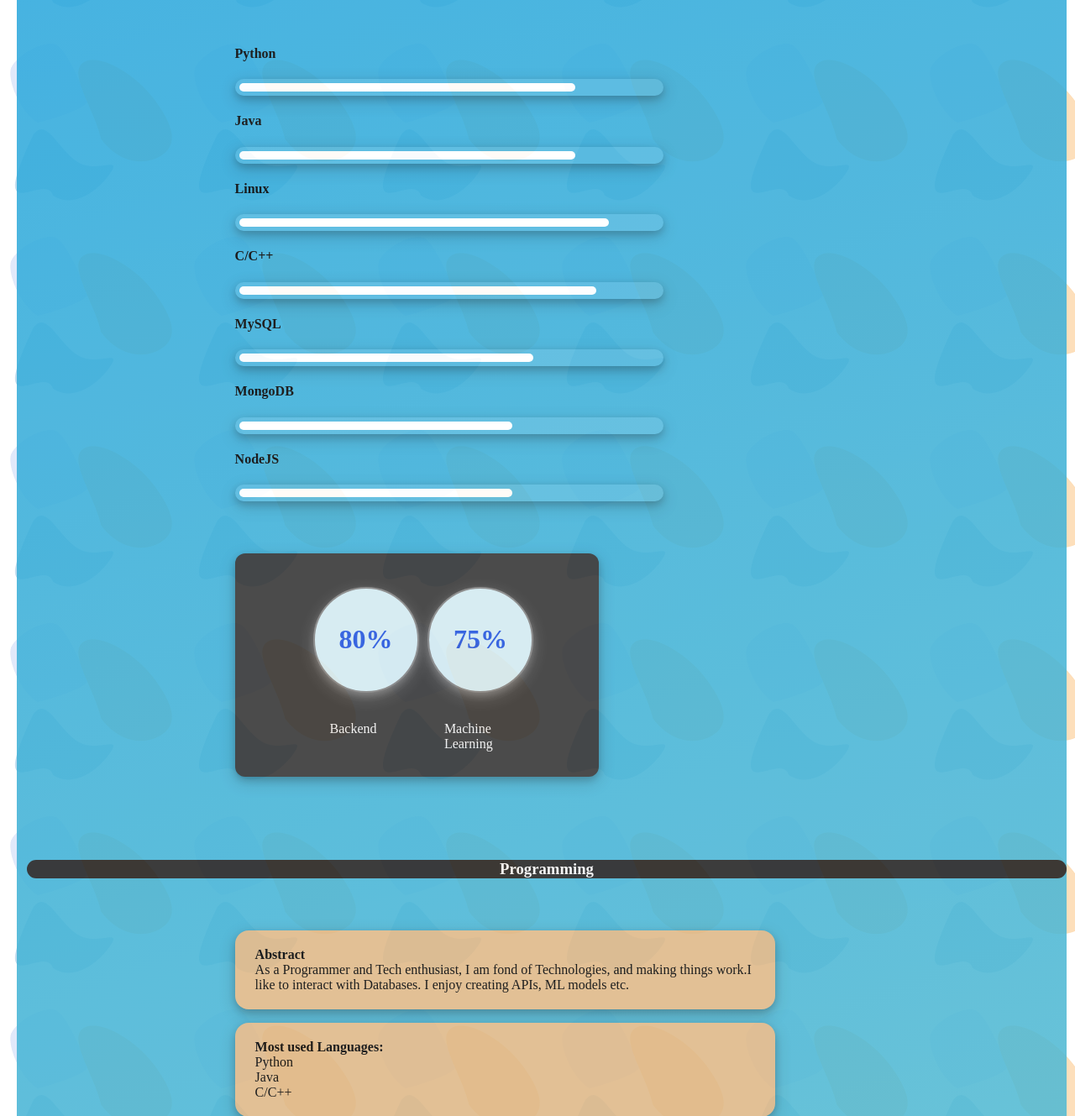
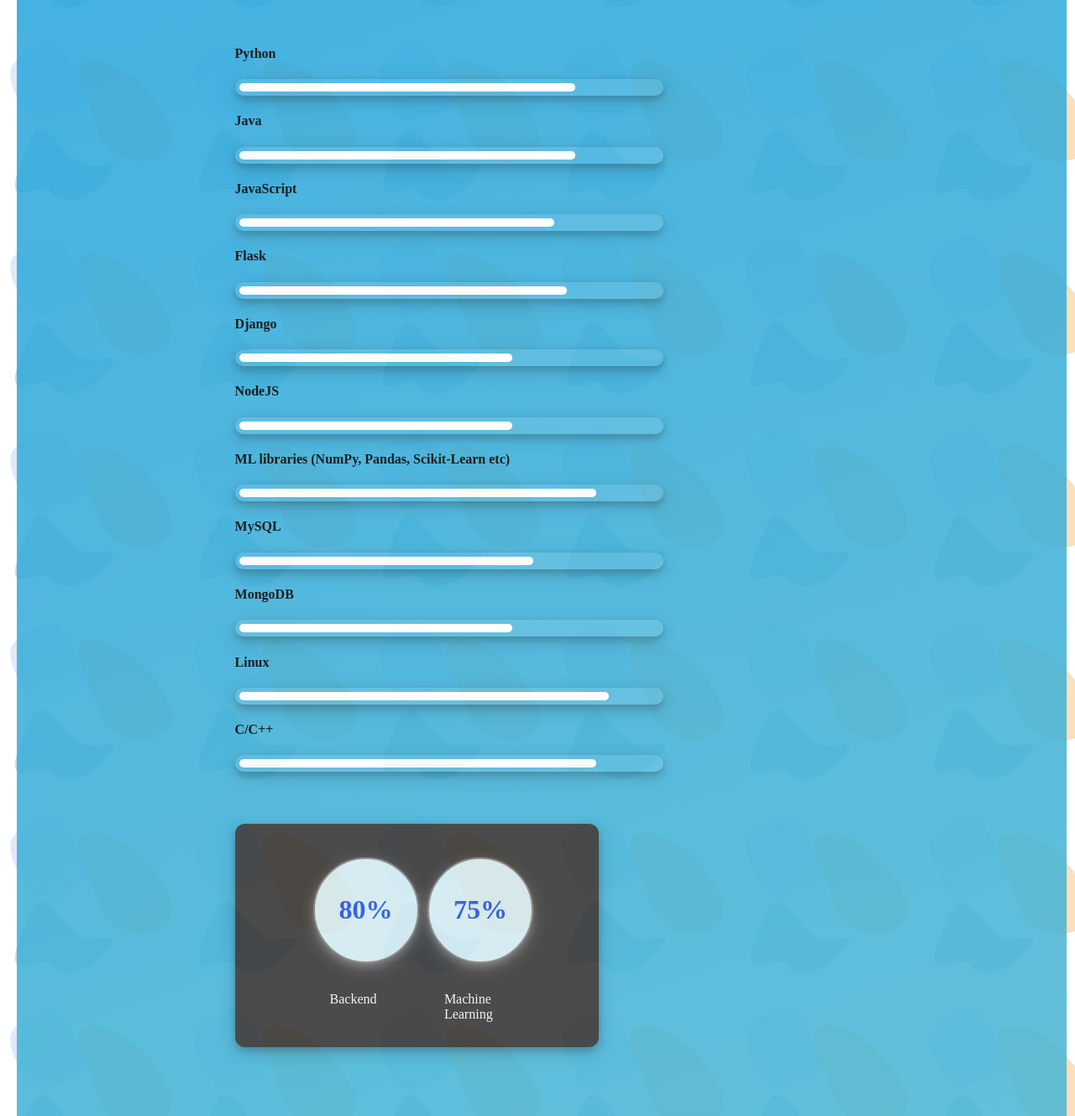
Before and after one commit to yugenpatel/yash-portfolio, a PHP site: page / in a window 1280 px wide. Shown: the part 2257-3586 px from the top of the page at 84% size. Run offline with PHP 8.4, Linux system fonts and the light colour scheme.

Commit message:
Added animation in progress-bar

```diff
--- a/index.html
+++ b/index.html
@@ -10,17 +10,19 @@
     </head>
     <body>
         <div class="container">
-        <span class="navbar">
+        <div class="navbar">
             <ul>
                 <li id="nav-name"><a href="file:///home/limbadyash1/Portfolio/index.html">Limbad Yash</a></li>
                 <li id="divider">|</li>
-                <li><a href="#Home">Home</a></li>
-                <li><a href="#About">About</a></li>
-                <li><a href="#skill">Skills</a></li>
-                <li><a href="#projects">Projects</a></li>
-                <li><a href="#contact">Contact</a></li>
+                <div id="block">
+                <li class="nav"><a href="#Home">Home</a></li>
+                <li class="nav"><a href="#About">About</a></li>
+                <li class="nav"><a href="#skill">Skills</a></li>
+                <li class="nav"><a href="#projects">Projects</a></li>
+                <li class="nav"><a href="#contact">Contact</a></li>
+                </div>
             </ul>
-        </span>
+        </div>
         <div class="home" id="Home">
             <img src="images/pexels-kevin-ku-577585.jpg">
             <div class="text-on-img">"Hello!, <br>Welcome to my Portfolio"</div>
@@ -56,11 +58,23 @@
             <div class="progress">
                 <span data-value="80%" style="width: 80%;"></span>
             </div>
-            <h4>Linux</h4>
+            <h4>JavaScript</h4>
             <div class="progress">
-                <span data-value="88%" style="width: 88%;"></span>
+                <span data-value="75%" style="width: 75%;"></span>
             </div>
-            <h4>C/C++</h4>
+            <h4>Flask</h4>
+            <div class="progress">
+                <span data-value="78%" style="width: 78%;"></span>
+            </div>
+            <h4>Django</h4>
+            <div class="progress">
+                <span data-value="65%" style="width: 65%;"></span>
+            </div>
+            <h4>NodeJS</h4>
+            <div class="progress">
+                <span data-value="65%" style="width: 65%;"></span>
+            </div>
+            <h4>ML libraries (NumPy, Pandas, Scikit-Learn etc)</h4>
             <div class="progress">
                 <span data-value="85%" style="width: 85%;"></span>
             </div>
@@ -72,9 +86,13 @@
             <div class="progress">
                 <span data-value="65%" style="width: 65%;"></span>
             </div>
-            <h4>NodeJS</h4>
+            <h4>Linux</h4>
             <div class="progress">
-                <span data-value="65%" style="width: 65%;"></span>
+                <span data-value="88%" style="width: 88%;"></span>
+            </div>
+            <h4>C/C++</h4>
+            <div class="progress">
+                <span data-value="85%" style="width: 85%;"></span>
             </div>
             <div class="cir">
             <div class="row1">
--- a/static/index.css
+++ b/static/index.css
@@ -193,6 +193,7 @@ li a:hover{
     justify-content: flex-start;
     border-radius: 100px;
     align-items: center;
+    position: relative;
     padding: 0 5px;
     display: flex;
     height: 20px;
@@ -205,6 +206,13 @@ span{
     border-radius: 100px;
     background: #fff;
     height: 10px;
+    width: 0;
+    animation: load 4s normal forwards;
+}
+
+@keyframes load {
+    0% {width: 0;}
+    100% {width: 100;}
 }
 
 .backend-circle {
@@ -426,8 +434,8 @@ span{
 .connect{
     background-color:burlywood;
     margin-top: 5%;
-    margin-left: 10%;
-    margin-right: 5%;
+    margin-left: 20%;
+    margin-right: 20%;
     padding-bottom: 15px;
     border-radius: 14px;
     box-shadow: 0 4px 8px 0 rgba(0, 0, 0, 0.2), 0 6px 20px 0 rgba(0, 0, 0, 0.19);
@@ -436,6 +444,8 @@ span{
 #m1,#m2{
     margin-left: 20%;
     margin-right: 20%;
+    margin-top: 10px;
+    margin-bottom: 10px;
     width: 50%;
     height: 28px;
     border-radius: 6px;
@@ -445,6 +455,8 @@ span{
 .connect textarea{
     margin-left: 20%;
     margin-right: 20%;
+    margin-top: 10px;
+    margin-bottom: 10px;
     width: 50%;
     height: 90px;
     border-radius: 6px;
@@ -453,6 +465,8 @@ span{
 
 .connect button{
     margin-left: 20%;
+    margin-top: 10px;
+    margin-bottom: 10px;
     width: 10%;
     height: 32px;
     background-color: #222;
--- a/static/index.js
+++ b/static/index.js
@@ -1,3 +1,19 @@
+/* ------------------ active navigation bar ------*/
+/*
+var header = document.getElementsByid('block');
+
+var btns = header.getElementsByClassName("nav");
+
+for (var i = 0; i < btns.length; i++) {
+  btns[i].addEventListener("click", function() {
+  var current = document.getElementsByClassName("active");
+  current[0].className = current[0].className.replace(" active", "");
+  this.className += " active";
+  });
+}*/
+
+
+/* -----------------slideshow---------------------*/
 var slideIndex = 0;
 
 /*
@@ -49,15 +65,13 @@ function showSlide(n) {
   dots[slideIndex-1].className += " active";
 }
 
+/*-------------- Progress bar ------------*/
+
+
+/* ------------- navigation tab ----------------------*/
+
+
+/* ------------- main send alert ---------*/
 function sentMail(){
-  n = document.getElementById('m1');
-  e = document.getElementById('m2');
-  m = document.getElementById('m3');
-
-  if(n=="" && e =="" && m==""){
-    alert('Fill the details first');
-  }
-  else {
-    alert('mail sent!');
-  }
+  alert('mail sent!');
 }
```
